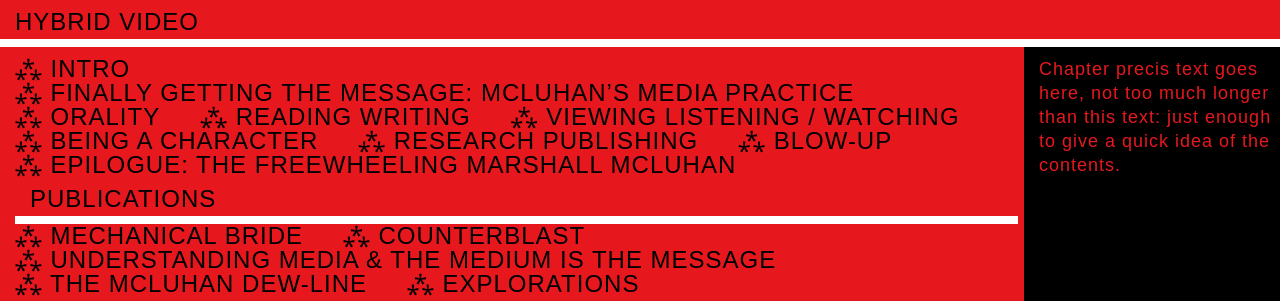
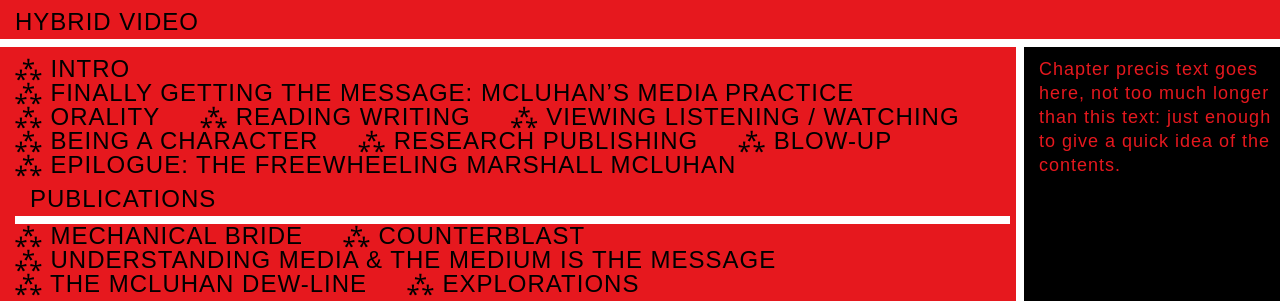
Before and after one commit to hybrid-publishing-lab/hybrid-lecture-player, a plain HTML site: page hybridvideo/index.html in a window 1280 px wide. Shown: the top 306 px of the page. Drawn offline with nearby package versions, Linux system fonts and the light colour scheme; a script that the page names is missing.

Commit message:
border box chapters

```diff
--- a/hybridvideo/css/app.css
+++ b/hybridvideo/css/app.css
@@ -69,6 +69,7 @@ img {
 	height: auto;
 	cursor: pointer;
 	background-color: rgb(230, 24, 30);
+	border-right: 8px solid white;
 }
 
 #precis {
```
